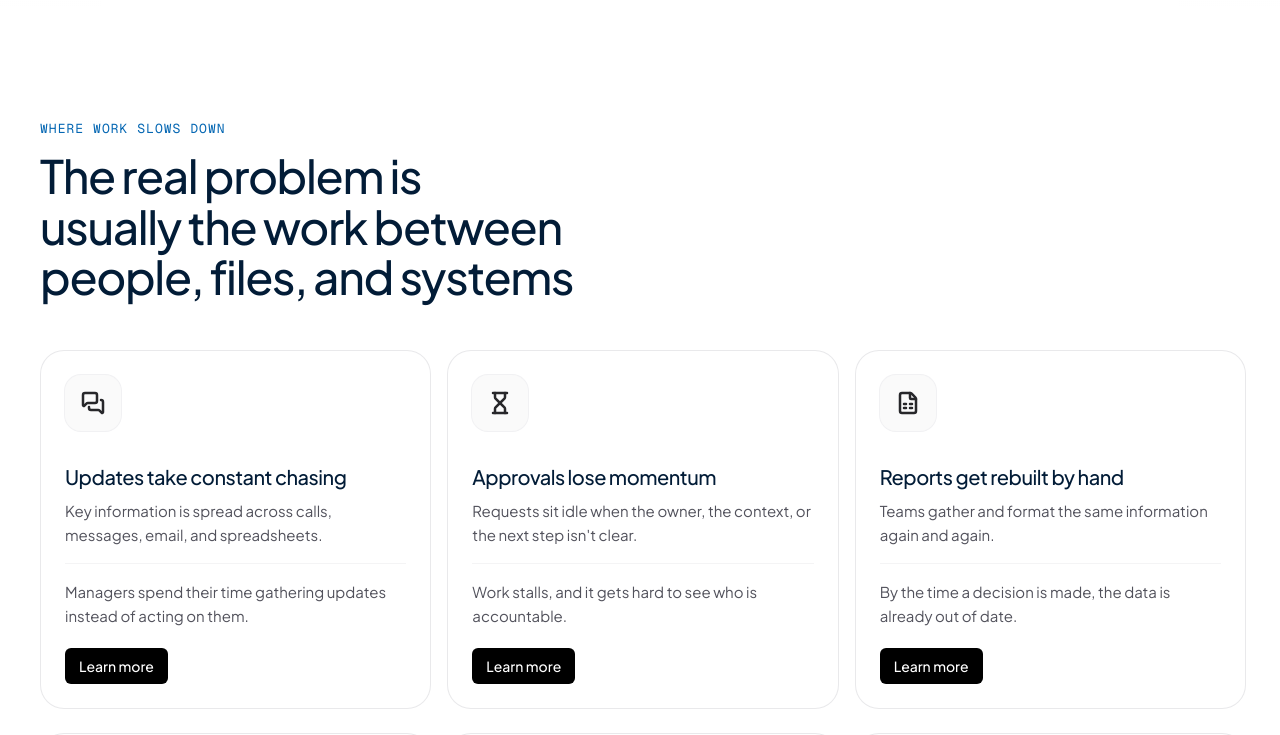
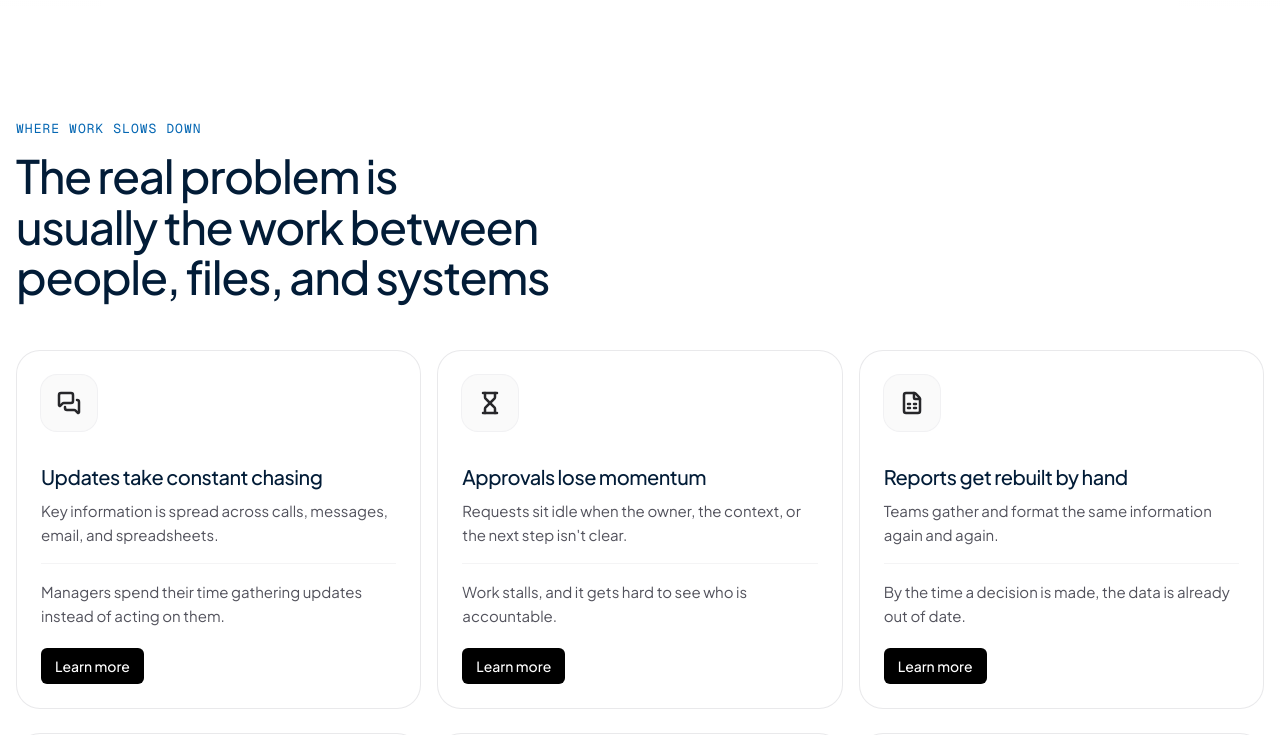
Before and after one commit to guptaRishi00/infrantic, a Next.js app: page / in a window 1280 px wide. Shown: the part 890-1625 px from the top of the page. Built offline with nearby package versions, Linux system fonts and the light colour scheme.

Commit message:
fix: resolve page not found errors and clean up build manifest

```diff
--- a/src/features/marketing/problem/components/problem.tsx
+++ b/src/features/marketing/problem/components/problem.tsx
@@ -29,7 +29,7 @@ export function Problem({ content }: { content: ProblemContent }) {
       // padding alone sets the gap.
       className="scroll-mt-24 px-4 pb-16 sm:pb-28"
     >
-      <div className="mx-auto max-w-[80rem] pl-6 pr-[1.125rem]">
+      <div className="mx-auto max-w-[80rem]">
         <p className="font-mono text-[13px] tracking-[0.08em] uppercase text-brand-700">
           {content.eyebrow}
         </p>
```
Also changed, not shown: .claude/SESSION_LOG.md.
